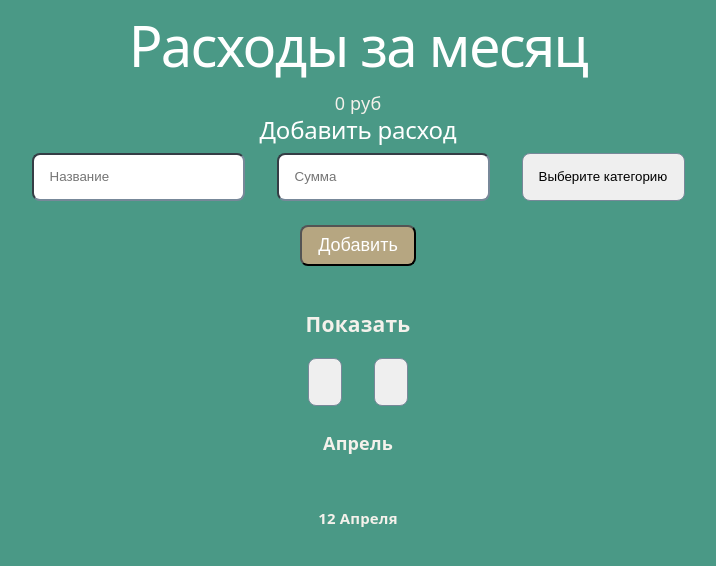
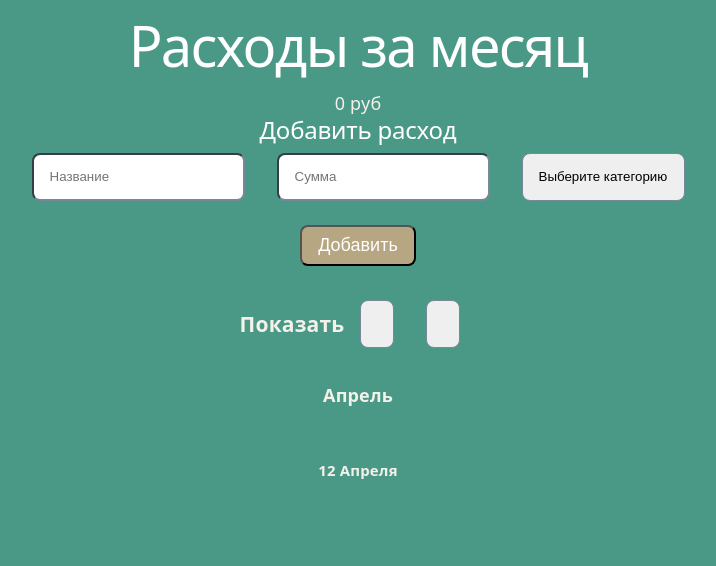
Before and after one commit to itsneedtoknow/expenses-tracker, a React (Vite) app: page / in a window 1280 px wide. Shown: the top 566 px of the page, without its empty margins (282-998 px from the left). Built offline with nearby package versions, Linux system fonts and the light colour scheme.

Commit message:
feat: add styles for filter

```diff
--- a/src/components/ExpensesInfoFilter.jsx
+++ b/src/components/ExpensesInfoFilter.jsx
@@ -1,6 +1,7 @@
+import styles from "./ExpensesInfoFilter.module.css";
 export function ExpensesInfoFilter() {
   return (
-    <div className="expenses__filter">
+    <div className={styles.expenses__filter}>
       <h3>Показать</h3>
       <select>Все</select>
       <select>Категория</select>
--- /dev/null
+++ b/src/components/ExpensesInfoFilter.module.css
@@ -0,0 +1,7 @@
+.expenses__filter {
+  display: flex;
+  justify-content: space-between;
+  align-items: center;
+  max-width: 50%;
+  margin: 0 auto;
+}
```
